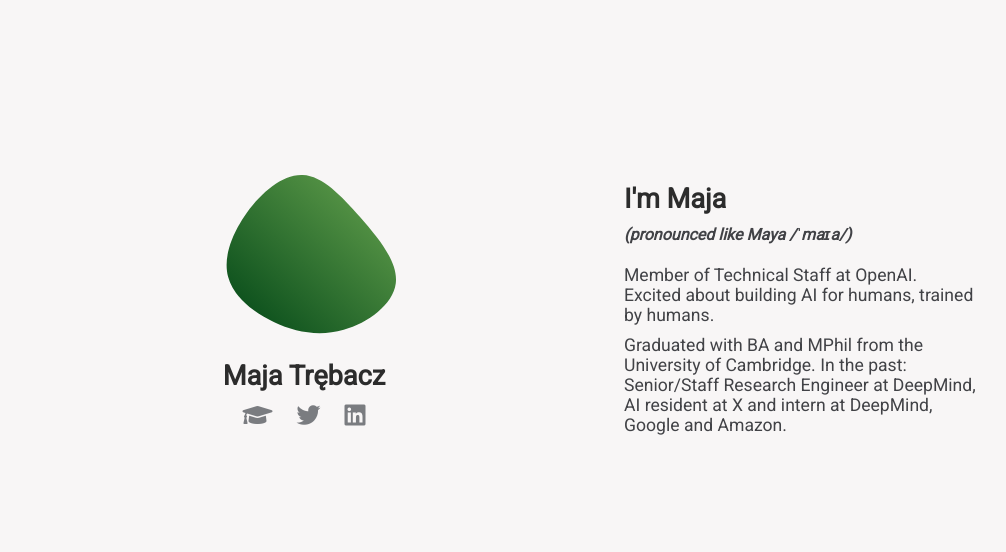
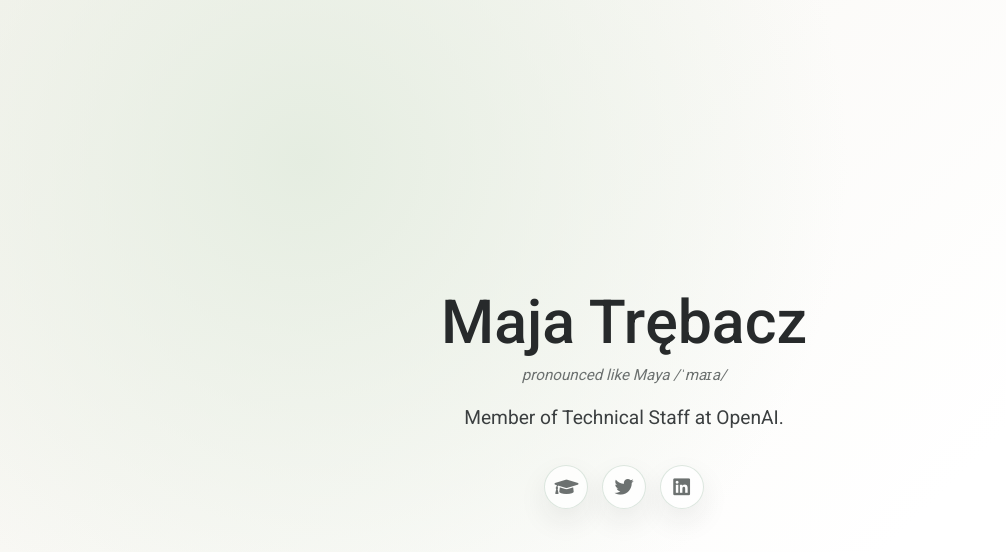
Before and after one commit to majatre/majatre.github.io, a plain HTML site: page index.html in a window 1280 px wide. Shown: the whole page, without its empty margins (16-1022 px from the left). Drawn offline with Linux system fonts and the light colour scheme.

Commit message:
Clean up homepage

```diff
--- a/index.html
+++ b/index.html
@@ -10,19 +10,15 @@
 <body>
     <div class="grid-2">
         <div class="section-1">
-          <svg id="sw-js-blob-svg" viewBox="10 10 80 80" xmlns="http://www.w3.org/2000/svg" version="1.1" style="height: 200px;"> <defs> <linearGradient id="sw-gradient" x1="0" x2="1" y1="1" y2="0">  <stop id="stop1" stop-color="rgba(0, 68.997, 22.248, 1)" offset="0%"></stop> <stop id="stop2" stop-color="rgba(104.638, 164.622, 80.452, 1)" offset="100%"></stop> </linearGradient> </defs> <path fill="url(#sw-gradient)" d="M22.5,-17.1C30.1,-8.4,37.8,1,36.7,9.4C35.6,17.8,25.6,25.2,15.9,27.9C6.1,30.7,-3.4,28.9,-12.1,24.8C-20.7,20.7,-28.3,14.5,-30.4,6.6C-32.4,-1.2,-28.8,-10.7,-22.8,-19C-16.8,-27.3,-8.4,-34.4,-0.5,-34C7.4,-33.7,14.9,-25.7,22.5,-17.1Z" width="100%" height="100%" transform="translate(50 50)" stroke-width="0" style="transition: all 0.3s ease 0s;" stroke="url(#sw-gradient)"></path> </svg>
-            <h2>Maja Trębacz</h2>
+            <h1>Maja Trębacz</h1>
+            <p class="pronunciation">pronounced like Maya /ˈmaɪa/</p>
+            <p class="role">Member of Technical Staff at OpenAI.</p>
+            <div class="links">
             <a href="https://scholar.google.com/citations?user=G_ixpV8AAAAJ&hl=en" target="_blank"><i class="fab fas fa-fw fa-graduation-cap"></i></a>
             <a href="https://twitter.com/majatrebacz" target="_blank"><i class="fab fa-twitter"></i></a>
             <a href="https://www.linkedin.com/in/maja-trebacz/" target="_blank"><i class="fab fa-linkedin"></i></a>
+            </div>
 	    </div>
-
-        <div class="section-2">
-            <h2>I'm Maja</h2>
-            <h4 style="margin-top: 0px; font-style: italic;">(pronounced like Maya /ˈmaɪa/)</h4>
-	    <p>Member of Technical Staff at OpenAI. Excited about building AI for humans, trained by humans.</p>
-            <p>Graduated with BA and MPhil from the University of Cambridge. In the past: Senior/Staff Research Engineer at DeepMind, AI resident at X and intern at DeepMind, Google and Amazon.</p>
-        </div>
     </div>
 </body>
 </html>
--- a/style.css
+++ b/style.css
@@ -1,107 +1,103 @@
 /* global */
-@import url('https://fonts.googleapis.com/css?family=Roboto');
+@import url('https://fonts.googleapis.com/css?family=Roboto:400,500');
 
-.grid-2{
-    display: grid;
-    grid-template-columns: repeat(2,1fr);
+:root {
+    --bg: #f7f5f0;
+    --text: #272a2b;
+    --muted: #6c7170;
+    --green: #2f6d3d;
 }
 
-body{
-    margin: 0;
-    padding: 0;
-    font-family: 'Roboto', sans-serif;
-    background-color: #f8f6f6;
-    color: #414246;
-
+* {
+    box-sizing: border-box;
 }
 
-h2{
-    color: #2c2c2c;
+body {
+    margin: 0;
+    min-height: 100vh;
+    font-family: 'Roboto', sans-serif;
+    background:
+        radial-gradient(circle at 25% 20%, rgba(227, 236, 223, 0.9), transparent 34rem),
+        linear-gradient(135deg, var(--bg), #ffffff 70%);
+    color: var(--text);
 }
 
-a{
-    color: #7A7C80;
+a {
+    color: var(--muted);
     text-decoration: none;
 }
+
+.grid-2 {
+    display: grid;
+    min-height: 100vh;
+    place-items: center;
+    padding: 3rem 1.5rem;
+}
+
 /* section 1 */
-.section-1{
-    padding-top: 20vh;
+.section-1 {
+    max-width: 34rem;
     text-align: center;
 }
 
-.section-1 p{
-    font-size: 1.1rem;
-    padding-bottom: 10px;
-    margin:0;
+.section-1 h1 {
+    margin: 0;
+    color: var(--text);
+    font-size: clamp(2.2rem, 5vw, 3.8rem);
+    font-weight: 500;
+    line-height: 1.05;
 }
 
-.section-1 h2{
-    font-size: 1.7rem;
-    margin-bottom: 10px;
-    margin-top: 0px;
+.pronunciation {
+    margin: 0.7rem 0 0;
+    color: var(--muted);
+    font-size: 0.95rem;
+    font-style: italic;
 }
 
-.section-1 a{
-    font-size: 1.5rem;
-    padding: 10px;
-}
-/* section 2 */
-.section-2{
-    padding-top: 20vh;
-    width: 70%;
+.role {
+    margin: 1.25rem auto 0;
+    max-width: 24rem;
+    color: #3b3f40;
+    font-size: clamp(1rem, 1.8vw, 1.2rem);
+    line-height: 1.5;
 }
 
-.section-2 h2{
-    font-size: 1.7rem;
-    margin-bottom: 10px;
+.links {
+    display: flex;
+    justify-content: center;
+    gap: 0.85rem;
+    margin-top: 2rem;
 }
 
-.section-2 p{
-    font-size: 1.1rem;
-    padding-bottom: 10px;
-    margin:0;
-    max-width: 20em;
+.links a {
+    display: inline-grid;
+    width: 2.75rem;
+    height: 2.75rem;
+    place-items: center;
+    border: 1px solid rgba(47, 109, 61, 0.16);
+    border-radius: 50%;
+    background-color: rgba(255, 255, 255, 0.72);
+    box-shadow: 0 0.75rem 1.8rem rgba(39, 42, 43, 0.08);
+    font-size: 1.2rem;
+    transition: color 0.2s, border-color 0.2s, transform 0.2s, box-shadow 0.2s;
 }
 
-.section-2 a{
-    display: block;
-    padding: 5px;
-    font-size: 1.2rem;
-    padding-left: 0;
-    width: 100px;
-}
-/* animations / utilities */
-.section-2 a:hover{
-    font-size: 1.3rem;
-    color: #343434;
-    cursor: pointer;
-    transition: 0.2s;
+.links a:hover,
+.links a:focus {
+    color: var(--green);
+    border-color: rgba(47, 109, 61, 0.35);
+    box-shadow: 0 1rem 2.2rem rgba(39, 42, 43, 0.12);
+    transform: translateY(-2px);
 }
 
-.section-1 a:hover{
-    color: #343434;
-    cursor: pointer;
-    transition: 0.3s;
-}
+@media (max-width: 780px) {
+    .grid-2 {
+        align-items: start;
+        padding-top: 4.5rem;
+    }
 
-.white:hover{
-    position: relative;
-    padding-left: 10px;
-}
-
-/* media queres */
-@media(max-width:780px){
-    .grid-2{
-        grid-template-columns: 1fr;
-    }
-    .section-1{
-        padding:0;
-        padding-top: 5rem;
-    }
-    .section-2{
-        padding: 0;
-        padding-left: 1.5rem;
-        padding-top: 2rem;
-	width: 90%;
+    .section-1 h1 {
+        font-size: clamp(2.15rem, 11vw, 3rem);
     }
 }
```
